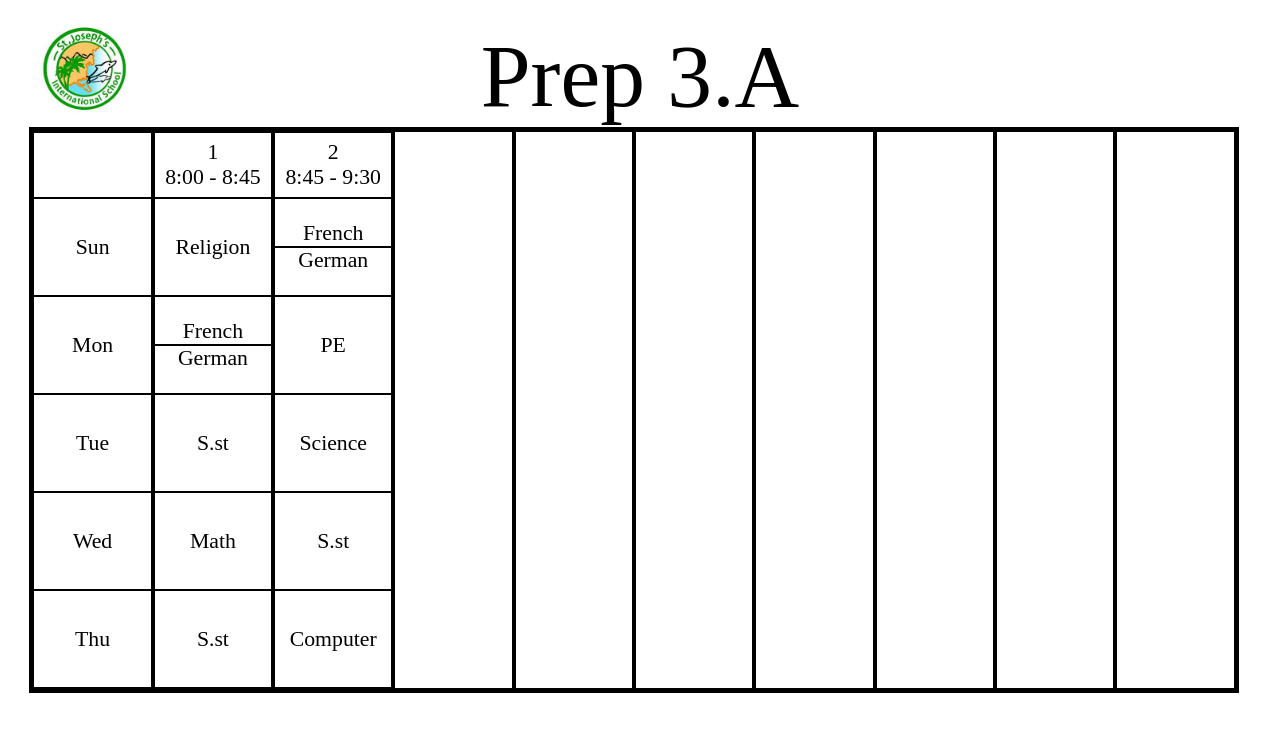
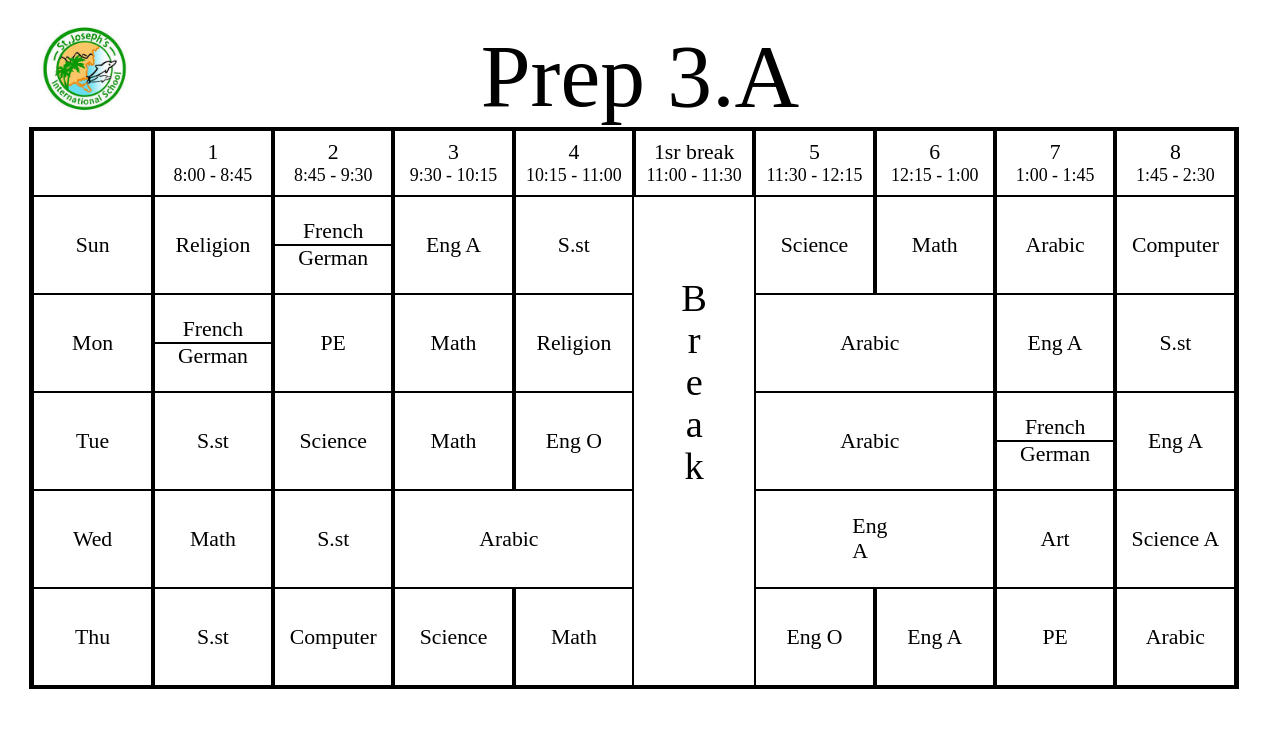
Before and after one commit to alia17ultsc/prep3a, a plain HTML site: page schedule.html in a window 1280 px wide. Drawn offline with Linux system fonts and the light colour scheme.

Commit message:
finished schedule

```diff
--- a/schedule.css
+++ b/schedule.css
@@ -19,14 +19,15 @@
  /* height: 50vh;*/
   border: 3px black solid;
   margin-left: 2.3vw;
+  margin-bottom: 10vh;
 }
 
 .column{
-  border: 2px black solid;
   width: 9.4vw;
 }
 
 .cell{
+  border: 2px black solid;
   display: flex;
   justify-content: center;
   align-items: center;
@@ -34,6 +35,38 @@
   border-bottom: 1px black solid;
   height: 12vh;
   font-size: 1.7vw;
+}
+
+.time{
+  font-size: 1.4vw;
+}
+
+.addBottomborder{
+  border-bottom: 1px black solid;
+}
+
+.addBottomborder2{
+  border-bottom: 2px black solid;
+}
+
+.verticalText{
+  text-orientation:upright;
+  writing-mode: vertical-lr;
+  font-size: 3vw;
+  display: flex;
+  justify-content: center;
+  width: 100%;
+  align-items: center;
+  padding-top: 10vh;
+}
+
+.norightBorder{
+  padding-left: 8.5vw;
+  border-right: 0px;
+}
+
+.noleftBorder{
+  border-left: 0px;
 }
 
 .firstRow{
--- a/schedule.html
+++ b/schedule.html
@@ -23,7 +23,7 @@
     <!-- first subjects of the day-->
     <div class="column">
       <div class="cell firstRow"><div>1</div>
-      <div> 8:00 - 8:45</div>
+      <div class="time"> 8:00 - 8:45</div>
       </div>
       <div class="cell">Religion</div>
       <div class="cell doubleCell">
@@ -38,7 +38,7 @@
     <div class="column">
       <div class="cell firstRow">
         <div>2</div>
-        <div> 8:45 - 9:30</div>
+        <div class="time">8:45 - 9:30</div>
       </div>
       <div class="cell doubleCell">
         <div class="up">French</div>
@@ -50,14 +50,88 @@
       <div class="cell">S.st</div>
       <div class="cell">Computer</div>
     </div>
-
-    <div class="column"></div>
-    <div class="column"></div>
-    <div class="column"></div>
-    <div class="column"></div>
-    <div class="column"></div>
-    <div class="column"></div>
-    <div class="column"></div>
+    <!-- third subjects of the day-->
+    <div class="column">
+      <div class="cell firstRow">
+        <div>3</div>
+        <div class="time"> 9:30 - 10:15</div>
+      </div>
+      <div class="cell">Eng A</div>
+      <div class="cell">Math</div>
+      <div class="cell">Math</div>
+      <div class="cell norightBorder">Arabic</div>
+      <div class="cell">Science</div>
+    </div>
+    <!-- fourth subjects of the day-->
+    <div class="column">
+      <div class="cell firstRow">
+        <div>4</div>
+        <div class="time"> 10:15 - 11:00</div>
+      </div>
+      <div class="cell">S.st</div>
+      <div class="cell">Religion</div>
+      <div class="cell">Eng O</div>
+      <div class="cell noleftBorder"></div>
+      <div class="cell">Math</div>
+    </div>
+    <!-- Break-->
+    <div class="column addBottomborder ">
+    <div class="cell firstRow addBottomborder2">1sr break
+    <div class="time"> 11:00 - 11:30</div>
+    </div>
+    <div class="verticalText">Break</div>
+    </div>
+    <!-- fifth subjects of the day-->
+    <div class="column">
+      <div class="cell firstRow">
+        <div>5</div>
+        <div class="time"> 11:30 - 12:15</div>
+      </div>
+      <div class="cell">Science</div>
+      <div class="cell norightBorder">Arabic</div>
+      <div class="cell norightBorder">Arabic</div>
+      <div class="cell norightBorder">Eng A</div>
+      <div class="cell">Eng O</div>
+    </div>
+    <!-- sixth subjects of the day-->
+    <div class="column">
+      <div class="cell firstRow">
+        <div>6</div>
+        <div class="time"> 12:15 - 1:00</div>
+      </div>
+      <div class="cell">Math</div>
+      <div class="cell noleftBorder"></div>
+      <div class="cell noleftBorder"></div>
+      <div class="cell noleftBorder"></div>
+      <div class="cell">Eng A</div>
+    </div>
+    <!-- seventh subjects of the day-->
+    <div class="column">
+      <div class="cell firstRow">
+      <div>7</div>
+      <div class="time"> 1:00 - 1:45</div>
+      </div>
+      <div class="cell">Arabic</div>
+      <div class="cell">Eng A</div>
+      <div class="cell doubleCell">
+        <div class="up">French</div>
+        <div class="down">German</div>
+      </div>
+      <div class="cell">Art</div>
+      <div class="cell">PE</div>
+    </div>
+    <!-- eighth subjects of the day-->
+    <div class="column">
+      <div class="cell firstRow">
+        <div>8</div>
+        <div class="time"> 1:45 - 2:30</div>
+      </div>
+      <div class="cell">Computer</div>
+      <div class="cell">S.st</div>
+      <div class="cell">Eng A</div>
+      <div class="cell">Science A</div>
+      <div class="cell">Arabic</div>
+    </div>
   </div>
 </body>
 </html>
```
